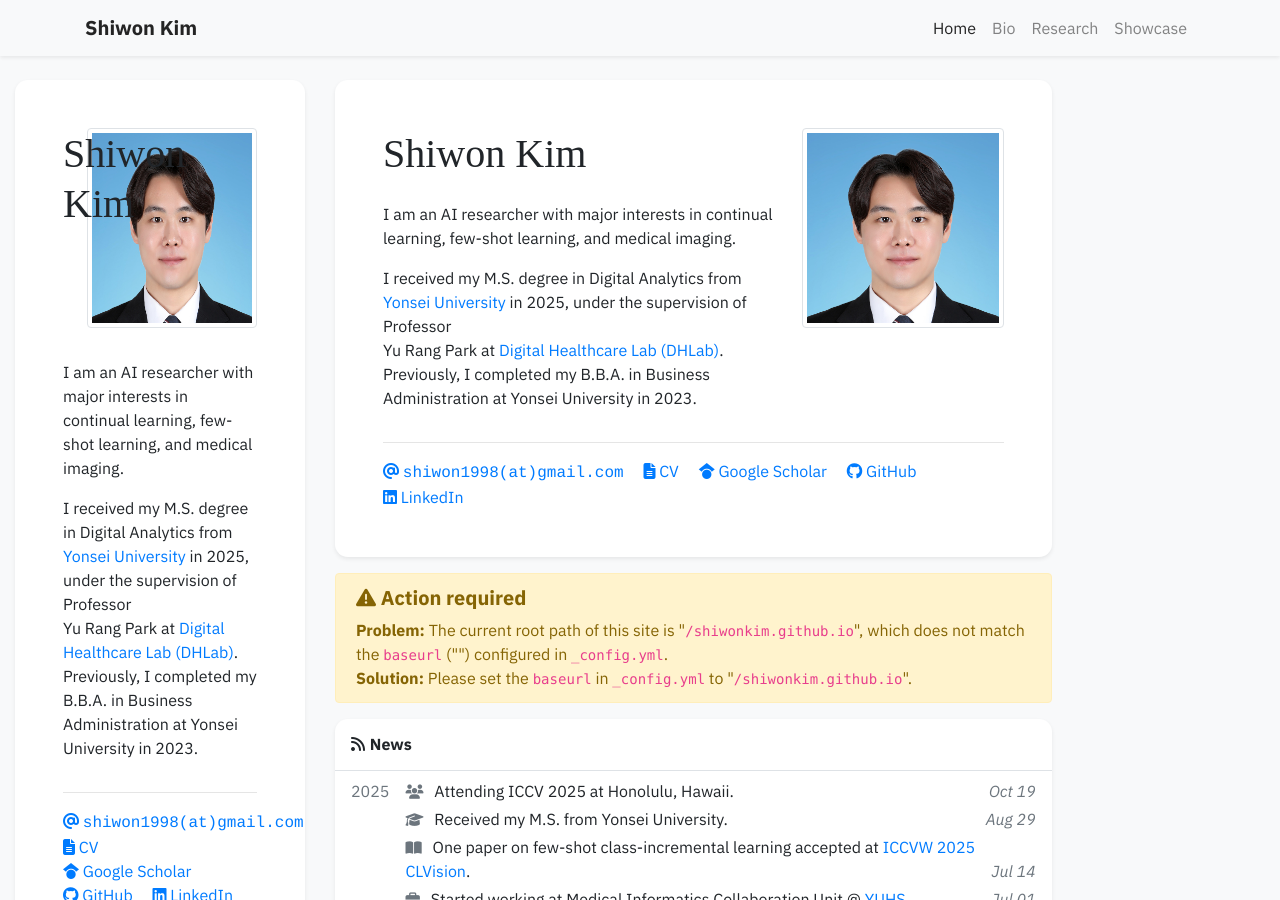
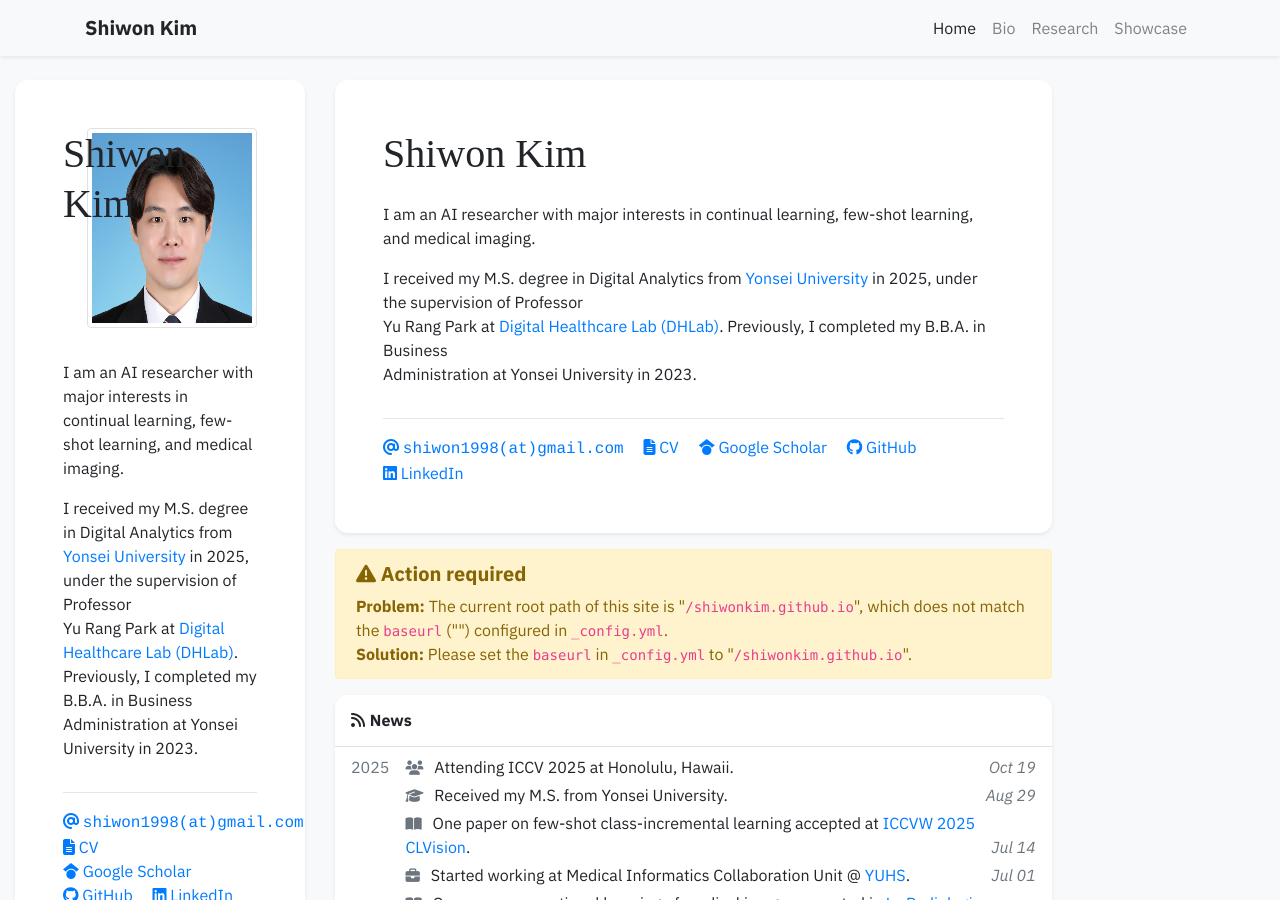
Before and after one commit to shiwonkim/shiwonkim.github.io, a Jekyll site: the page built from index.html, in a window 1280 px wide and 900 px high. Built offline with Jekyll 4.4.1, drawn with Linux system fonts in a browser that asks for light colours; nearby versions of some CDN libraries; some web fonts are replaced; a style sheet for code colours, icons or effects is not loaded.

Commit message:
edit profile

```diff
--- /dev/null
+++ b/_includes/widgets/about_card.html
@@ -0,0 +1,114 @@
+<div class="row">
+    <div class="col">
+        <div class="card border-0 shadow-sm bg-white">
+            <div class="card-body p-5">
+                <div class="row">
+                    <div class="col">
+                        <div class="d-flex">
+                            <div class="h1 font-weight-normal">
+                                <span style="font-family: 'Alan Sans', serif;">{{ site.data.profile.primary_name }}</span> <small>{{ site.data.profile.secondary_name }}</small>
+                            </div>
+                            {% if site.data.profile.portrait_url %}
+                            <div class="ml-auto d-md-none">
+                                <a target="_blank" href="{{ site.data.profile.portrait_url | relative_url }}">
+                                    <img src="{{ site.data.profile.portrait_url | relative_url }}" class="rounded-circle" style="height: 48px;" alt="Portrait">
+                                </a>
+                            </div>
+                            {% endif %}
+                        </div>
+                        <div class="text-profile-position">
+                            {% for position in site.data.profile.positions %}
+                            {% if position.logo -%}
+                            <img src="{{ position.logo | relative_url }}" alt="Logo" class="inline-badge"/>
+                            {%- endif %}
+                            {{ position.name }}<br/>
+                            {% endfor %}
+                        </div>
+                        <div class="text-profile-bio mt-3" {% if site.data.profile.short_bio_text_justify %}style="text-align: justify;"{% endif %}>
+                            {{ site.data.profile.short_bio }}
+                        </div>
+                        <!-- {% if site.data.profile.cv_link %}
+                            <a target="_blank" href="{{ site.data.profile.cv_link | relative_url }}"><i class="fas fa-file-alt"></i> Curriculum Vitae</a> <br/>
+                        {% endif %} -->
+                    </div>
+
+                </div>
+                <hr />
+                <div class="row">
+                    <div class="col">
+                        <a class="pr-3 no-break" href="mailto:{{ site.data.profile.email | encode_email }}">
+                            <i class="fas fa-at"></i> <span class="email-text">{{ site.data.profile.email | replace: "@", "(at)" }}</span>
+                        </a>
+
+                        {% if site.data.profile.cv_link %}
+                            <a class="pr-3 no-break" target="_blank" href="{{ site.data.profile.cv_link | relative_url }}">
+                                <i class="fas fa-file-alt"></i> CV
+                            </a>
+                        {% endif %}
+
+                        {% if site.data.profile.gscholar %}
+                        {%- if site.data.profile.gscholar contains 'scholar.google' -%}
+                        {%- assign gscholar_url = site.data.profile.gscholar -%}
+                        {%- else -%}
+                        {%- assign gscholar_url = 'https://scholar.google.com/citations?user=' | append: site.data.profile.gscholar -%}
+                        {%- endif -%}
+                        <a class="pr-3 no-break" target="_blank" href="{{ gscholar_url }}">
+                            <i class="fab fa-google-scholar"></i> Google Scholar
+                        </a>
+                        {% endif %}
+
+                        {% if site.data.profile.github %}
+                        <a class="pr-3 no-break" target="_blank" href="https://github.com/{{ site.data.profile.github }}">
+                            <i class="fab fa-github"></i> GitHub
+                        </a>
+                        {% endif %}
+
+                        {% if site.data.profile.wechat_qrcode %}
+                        <a class="pr-3 no-break" data-toggle="modal" data-target="#modal-wechat">
+                            <i class="fab fa-weixin"></i> WeChat
+                        </a>
+                        {% endif %}
+
+                        {% if site.data.profile.twitter %}
+                        <a class="pr-3 no-break" target="_blank" href="https://twitter.com/{{ site.data.profile.twitter }}">
+                            <i class="fab fa-twitter"></i> Twitter
+                        </a>
+                        {% endif %}
+
+                        {% if site.data.profile.linkedin %}
+                        <a class="pr-3 no-break" target="_blank" href="https://www.linkedin.com/in/{{ site.data.profile.linkedin }}">
+                            <i class="fab fa-linkedin"></i> LinkedIn
+                        </a>
+                        {% endif %}
+
+                        {% if site.data.profile.orcid %}
+                        <a class="pr-3 no-break" target="_blank" href="https://orcid.org/{{ site.data.profile.orcid }}">
+                            <i class="fab fa-orcid"></i> ORCID
+                        </a>
+                        {% endif %}
+                    </div>
+                </div>
+            </div>
+        </div>
+    </div>
+</div>
+
+{% if site.data.profile.wechat_qrcode %}
+<div class="modal fade" id="modal-wechat" tabindex="-1" aria-hidden="true">
+    <div class="modal-dialog modal-sm">
+        <div class="modal-content">
+            <div class="modal-body p-0">
+                <img src="{{ site.data.profile.wechat_qrcode | relative_url }}" class="img-fluid">
+            </div>
+            {% if site.data.profile.wechat_prompt %}
+            <div class="modal-body p-1">
+                {{ site.data.profile.wechat_prompt }}
+            </div>
+            {% endif %}
+            <div class="modal-footer">
+                <button type="button" class="btn btn-primary" data-dismiss="modal">Close</button>
+            </div>
+        </div>
+    </div>
+</div>
+{% endif %}
--- a/index.html
+++ b/index.html
@@ -10,7 +10,7 @@
   </div>
 
   <div class="col-lg-7">
-    {% include widgets/profile_card.html %}
+    {% include widgets/about_card.html %}
 
     {% include widgets/debug_repo_name.html %}
 
```
